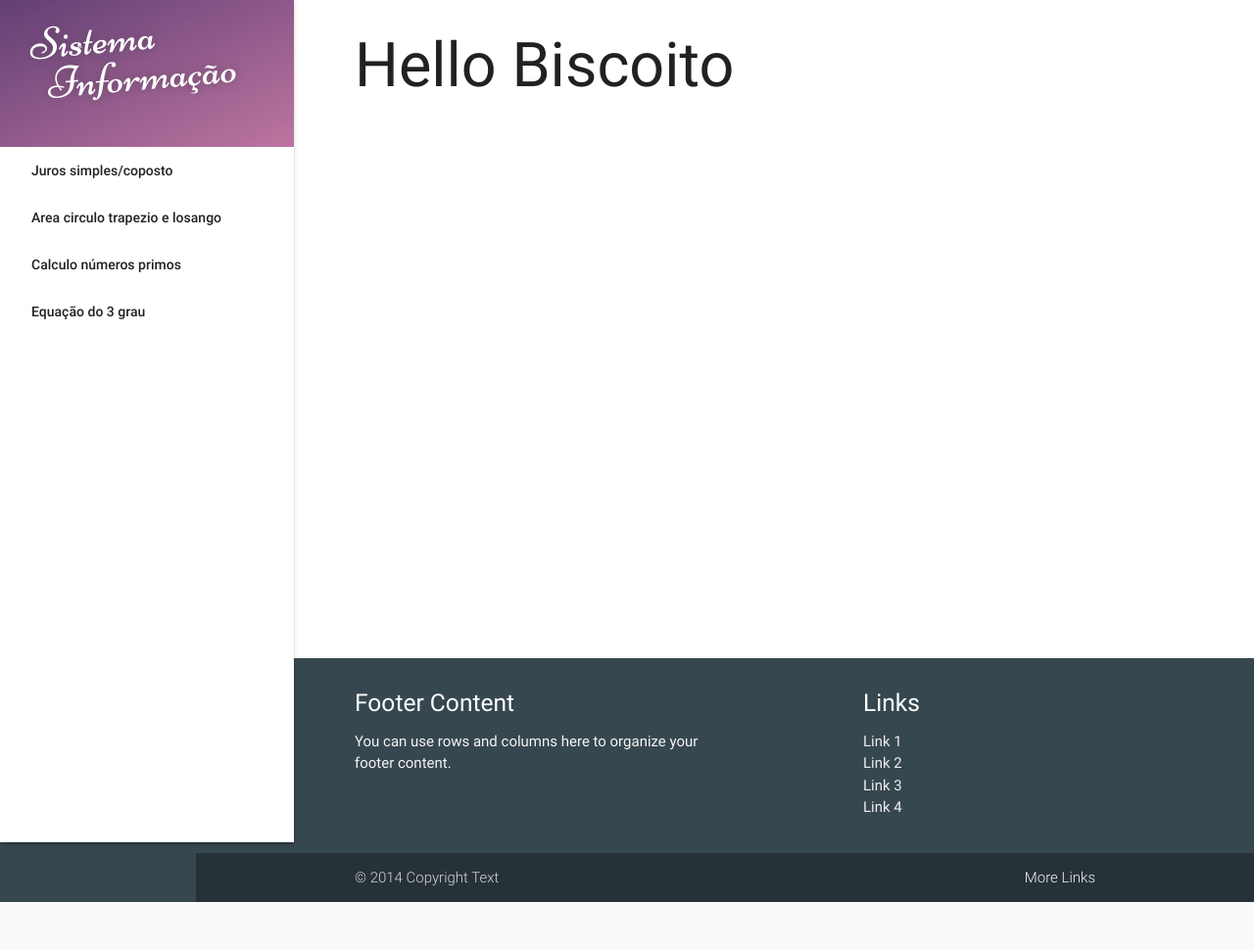
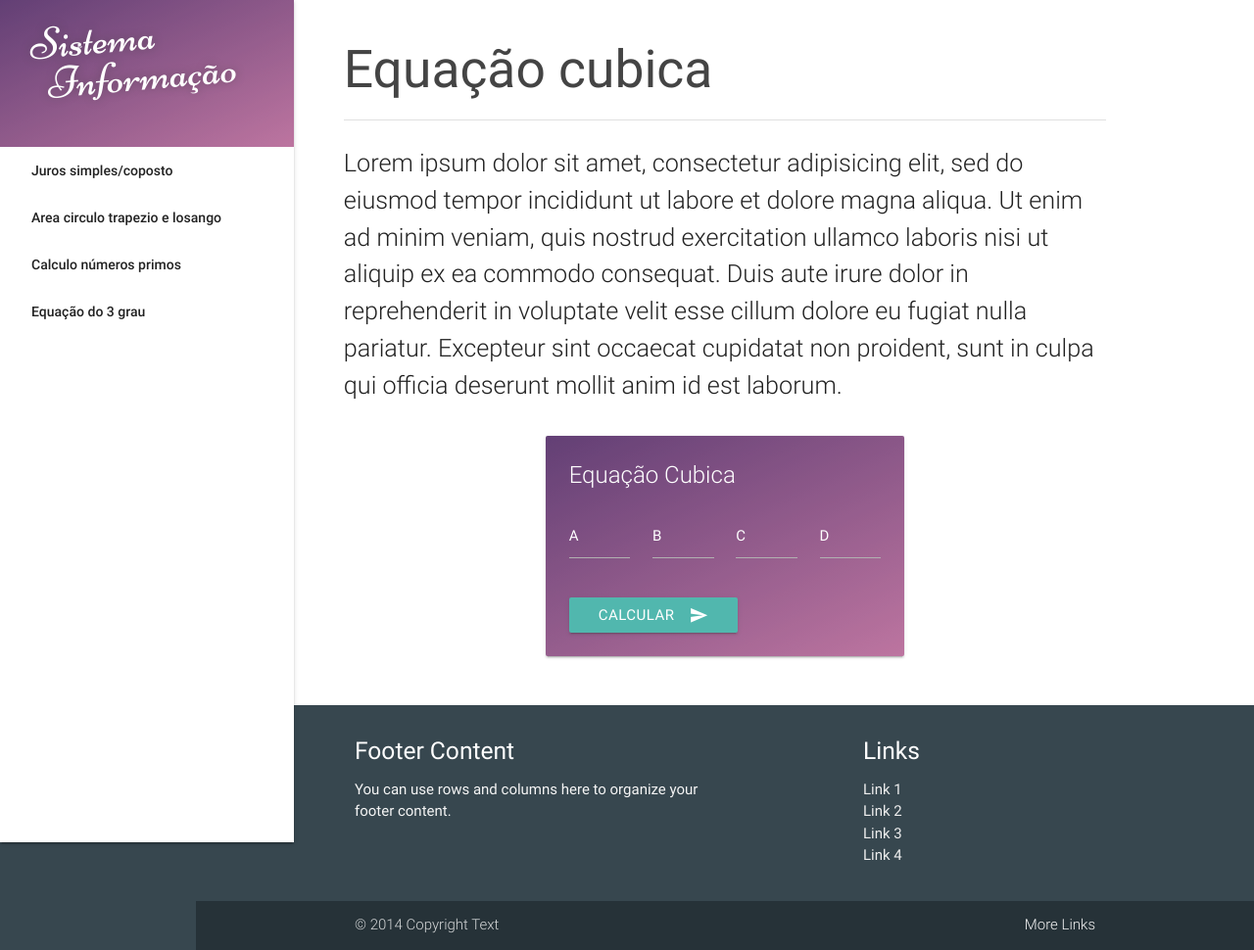
Before and after one commit to DeividFrancis/at.1_3p_si_2018.1-linguagem_e_desenvolvimento_para_web, a PHP site: page /equacao-cubica in a window 1280 px wide. Shown: the whole page at 98% size. Before the commit the page ends 921 px from the top, so only its background shows below. Run offline with PHP 8.4, Linux system fonts and the light colour scheme; some libraries are stand-ins or nearby versions.

Commit message:
equação do 3 grau

```diff
--- /dev/null
+++ b/app/controller/equacaoCubica.controller.php
@@ -0,0 +1,27 @@
+<?php
+if(filter_has_var(INPUT_POST, 'cubo')){
+  $detA = filter_input(INPUT_POST,'detA');
+  $detB = filter_input(INPUT_POST,'detB');
+  $detC = filter_input(INPUT_POST,'detC');
+  $detD = filter_input(INPUT_POST,'detD');
+
+
+  $res = null;
+  if($detD < 1){
+    $res = "Não existe equação cubica quando o D e menor que 0, isso e equaçaõ do 2 grau";
+    resposta($res);
+    return;
+  }
+
+}
+
+function resposta($res ='')
+{
+  echo "<div class='card-panel deep-purple-text'>
+  <p>
+  $res
+  </p>
+  </div>";
+}
+
+ ?>
--- a/app/index.php
+++ b/app/index.php
@@ -77,7 +77,7 @@
           </a>
         </div>
         <div class="col s12 m3">
-          <a href="">
+          <a href="equacao-cubica">
             <div class="card hoverable">
               <div class="card-image"><img src="images/cubo.png" alt=""></div>
               <div class="card-content">Calculo da equação do 3 grau</div>
--- a/app/views/calculo/equacaoCubica.template.php
+++ b/app/views/calculo/equacaoCubica.template.php
@@ -2,7 +2,47 @@
 include '../_includes/header.php';
 ?>
 
-<h1>Hello Biscoito</h1>
+<div class="section">
+  <div class="col s12">
+    <div class="row">
+      <h2 class="hader">Equação cubica</h2>
+      <div class="divider"></div>
+      <p class="flow-text">Lorem ipsum dolor sit amet, consectetur adipisicing elit, sed do eiusmod tempor incididunt ut labore et dolore magna aliqua. Ut enim ad minim veniam, quis nostrud exercitation ullamco laboris nisi ut aliquip ex ea commodo consequat. Duis aute irure dolor in reprehenderit in voluptate velit esse cillum dolore eu fugiat nulla pariatur. Excepteur sint occaecat cupidatat non proident, sunt in culpa qui officia deserunt mollit anim id est laborum.</p>
+      <blockquote></blockquote>
+      <div class="col l6 offset-l3">
+        <div class="card horable gradient white-text">
+          <div class="card-content">
+            <div class="card-title">Equação Cubica</div>
+            <form action="/equacao-cubica" method="post">
+              <div class="row">
+              <div class="input-field col s12 m3 l3">
+                <input type="number" name="detA" id="detA">
+                <label for="detA">A</label>
+              </div>
+              <div class="input-field col s12 m3 l3">
+                <input type="number" name="detB" id="detB">
+                <label for="detB">B</label>
+              </div>
+              <div class="input-field col s12 m3 l3">
+                <input type="number" name="detC" id="detC">
+                <label for="detC">C</label>
+              </div>
+              <div class="input-field col s12 m3 l3">
+                <input type="number" name="detD" id="detD">
+                <label for="detD">D</label>
+              </div>
+              </div>
+              <button class="btn waves-effect waves-light l6" type="submit" name="cubo"> Calcular
+                <i class="material-icons right">send</i>
+              </button>
+            </form>
+          </div>
+          <?php include '../../controller/equacaoCubica.controller.php'?>
+        </div>
+      </div>
+    </div>
+  </div>
+</div>
 
 
 <?php
```
Also changed, not shown: app/modal/equacaoCubica.js (added, +89 -0 lines), app/modal/equacaoCubica.php (added, +11 -0 lines).
